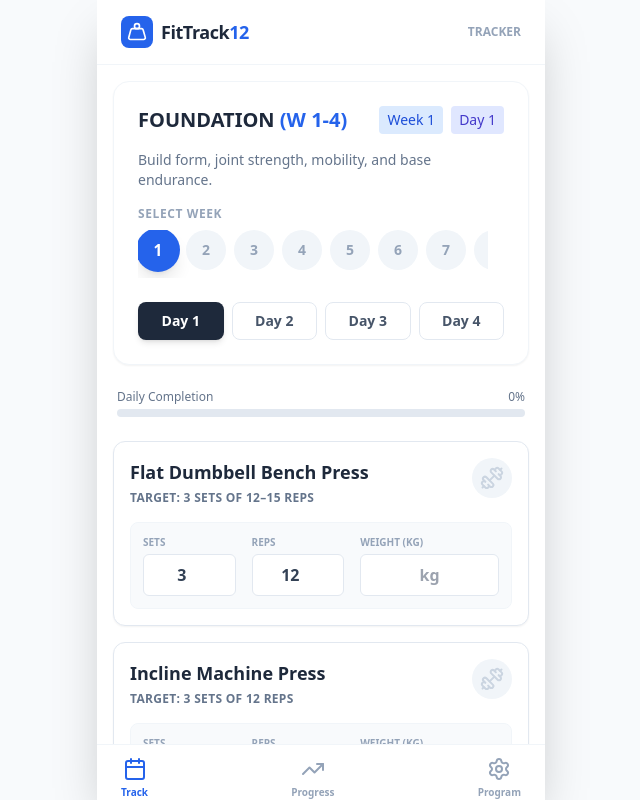
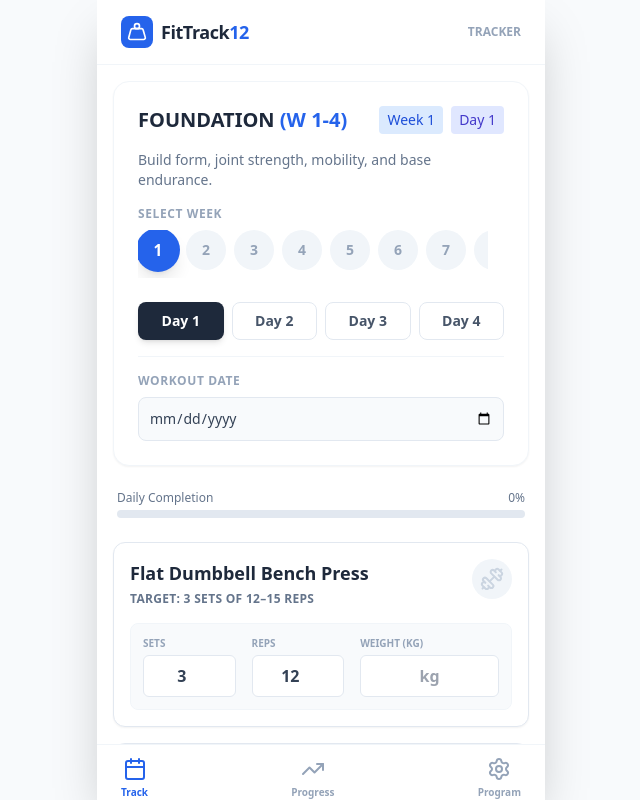
Before and after one commit to ashimsardar/exercise-app, a React (Vite) app: page / in a window 1280 px wide. Shown: the whole page, without its empty margins (319-959 px from the left). Built offline with nearby package versions, Linux system fonts and the light colour scheme.

Commit message:
Feature: Add date selection for workouts

```diff
--- a/src/App.jsx
+++ b/src/App.jsx
@@ -318,6 +318,17 @@ function WorkoutTracker() {
         }
     });
 
+    // Date State - Lazy Initialization from LocalStorage
+    const [workoutDates, setWorkoutDates] = useState(() => {
+        try {
+            const saved = localStorage.getItem('workoutDates');
+            return saved ? JSON.parse(saved) : {};
+        } catch (e) {
+            console.error("Failed to parse workout dates", e);
+            return {};
+        }
+    });
+
     // Derived Routine from Plan
     const { routine, phaseName, phaseGoal } = useMemo(() =>
         getRoutine(currentWeek, currentDay),
@@ -359,6 +370,16 @@ function WorkoutTracker() {
 
             localStorage.setItem('workoutLogs', JSON.stringify(newLogs));
             return newLogs;
+        });
+    };
+
+    // Date Update
+    const updateWorkoutDate = (date) => {
+        const dateId = `w${currentWeek}-d${currentDay}`;
+        setWorkoutDates(prev => {
+            const newDates = { ...prev, [dateId]: date };
+            localStorage.setItem('workoutDates', JSON.stringify(newDates));
+            return newDates;
         });
     };
 
@@ -459,6 +480,17 @@ function WorkoutTracker() {
                                 </button>
                             )
                         })}
+                    </div>
+
+                    {/* Date Picker */}
+                    <div className="mt-4 pt-4 border-t border-slate-100">
+                        <label className="text-xs font-semibold text-slate-400 uppercase tracking-wider mb-2 block">Workout Date</label>
+                        <input
+                            type="date"
+                            value={workoutDates[`w${currentWeek}-d${currentDay}`] || ''}
+                            onChange={(e) => updateWorkoutDate(e.target.value)}
+                            className="w-full bg-slate-50 border border-slate-200 text-slate-700 text-sm rounded-lg focus:ring-blue-500 focus:border-blue-500 block p-2.5 outline-none"
+                        />
                     </div>
                 </div>
 
```
